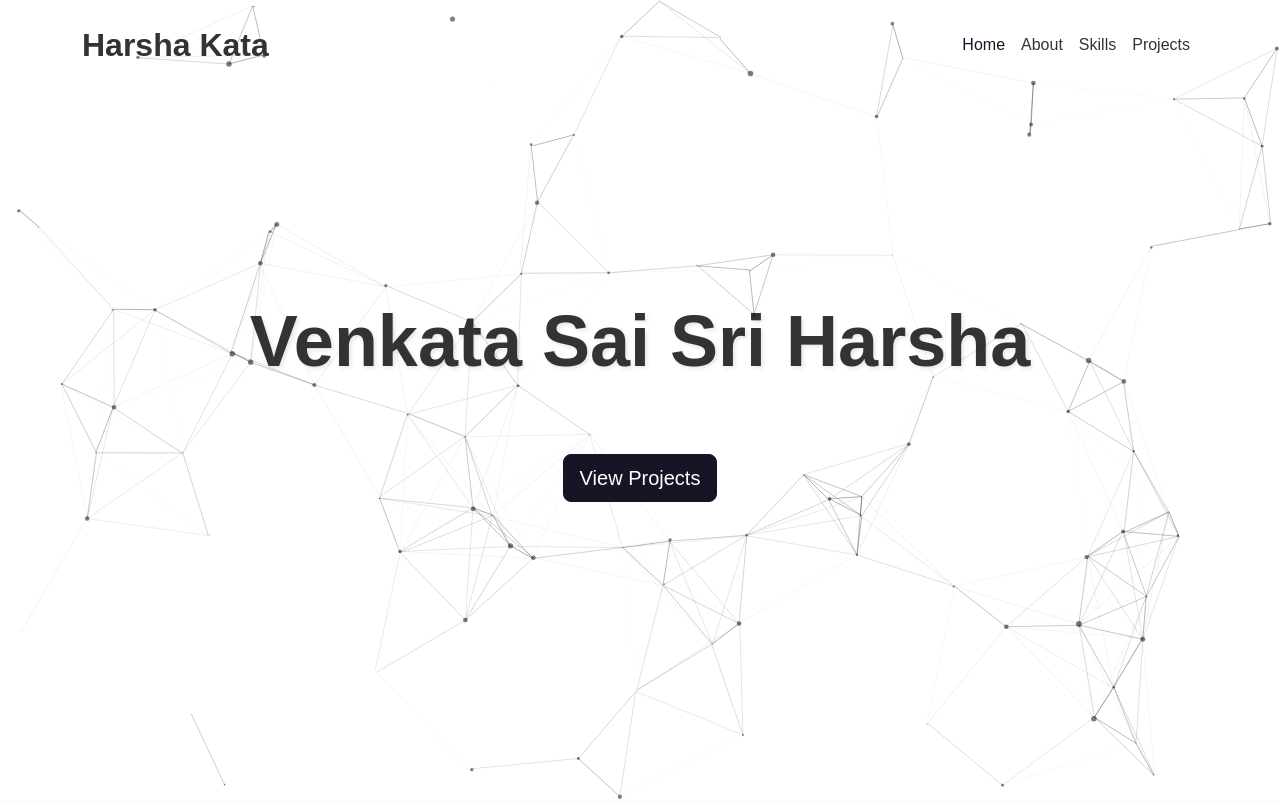
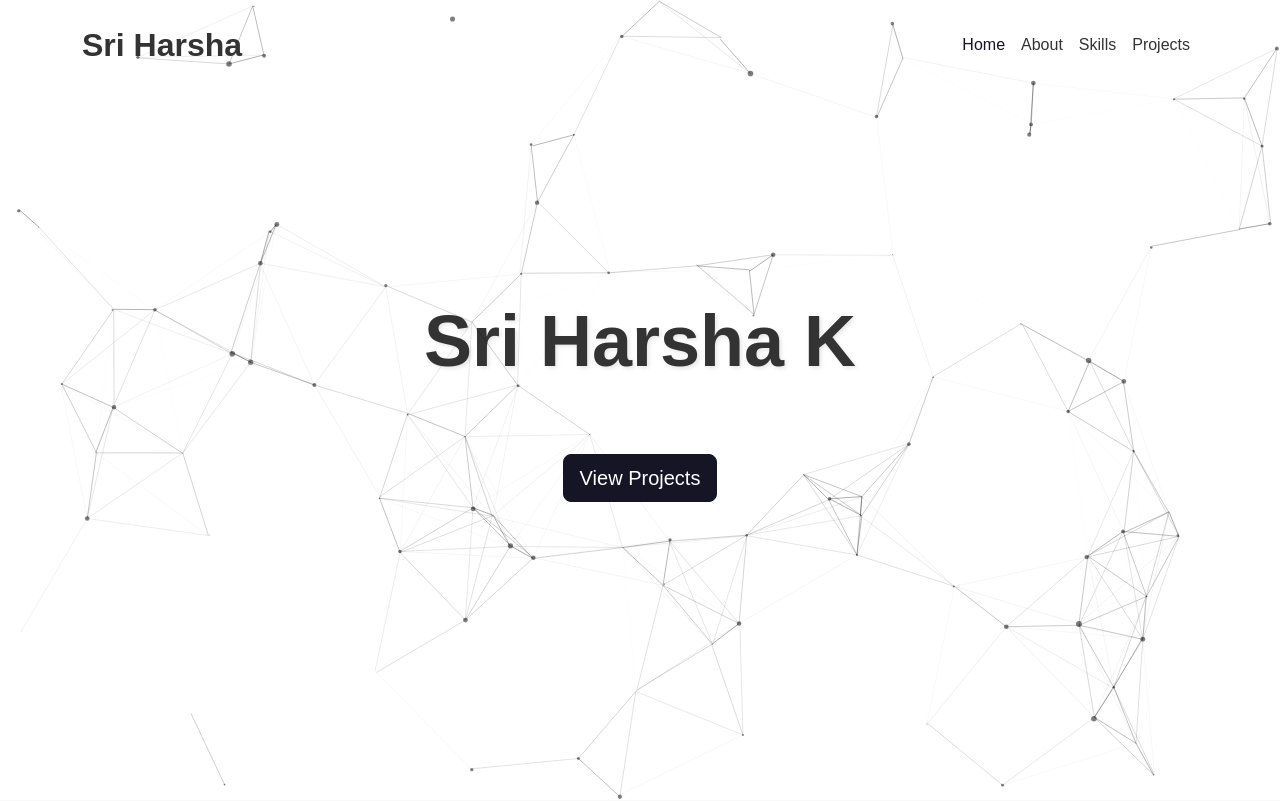
Before and after one commit to HarshaKata/HarshaKata.github.io, a plain HTML site: page index.html in a window 1280 px wide. Shown: the top 801 px of the page. Drawn offline with nearby package versions, Linux system fonts and the light colour scheme; animation ran at ten frames a second.

Commit message:
Update index.html

```diff
--- a/index.html
+++ b/index.html
@@ -3,7 +3,7 @@
 <head>
     <meta charset="UTF-8">
     <meta name="viewport" content="width=device-width, initial-scale=1.0">
-    <title>Harsha Kata's Portfolio</title>
+    <title>Sri Harsha's Portfolio</title>
     <link href="https://cdn.jsdelivr.net/npm/bootstrap@5.3.0-alpha1/dist/css/bootstrap.min.css" rel="stylesheet">
     <link rel="stylesheet" href="https://cdnjs.cloudflare.com/ajax/libs/font-awesome/6.1.1/css/all.min.css">
     <link rel="stylesheet" href="https://unpkg.com/aos@next/dist/aos.css" />
@@ -12,7 +12,7 @@
 <body>
     <nav class="navbar navbar-expand-lg navbar-light bg-transparent fixed-top">
         <div class="container">
-            <a class="navbar-brand" href="#home">Harsha Kata</a>
+            <a class="navbar-brand" href="#home">Sri Harsha</a>
             <button class="navbar-toggler" type="button" data-bs-toggle="collapse" data-bs-target="#navbarNav" aria-controls="navbarNav" aria-expanded="false" aria-label="Toggle navigation">
                 <span class="navbar-toggler-icon"></span>
             </button>
@@ -29,7 +29,7 @@
 
     <section id="home" class="vh-100 d-flex align-items-center">
         <div class="container text-center">
-            <h1 class="display-1 fw-bold mb-3" data-aos="fade-up">Venkata Sai Sri Harsha</h1>
+            <h1 class="display-1 fw-bold mb-3" data-aos="fade-up">Sri Harsha K</h1>
             <p class="lead mb-4" data-aos="fade-up" data-aos-delay="200">Full Stack Web Developer | AI Enthusiast</p>
             <a href="#projects" class="btn btn-lg btn-primary" data-aos="fade-up" data-aos-delay="400">View Projects</a>
         </div>
@@ -191,7 +191,7 @@
 
     <footer class="bg-dark text-white text-center py-3">
         <div class="container">
-            <p>&copy; 2024 Harsha Kata. All rights reserved.</p>
+            <p>&copy; 2024 Sri Harsha. All rights reserved.</p>
             <div class="social-links mt-3">
                 <a href="https://github.com/HarshaKata" class="text-white me-3"><i class="fab fa-github"></i></a>
                 <a href="#" class="text-white me-3"><i class="fab fa-linkedin"></i></a>
```
